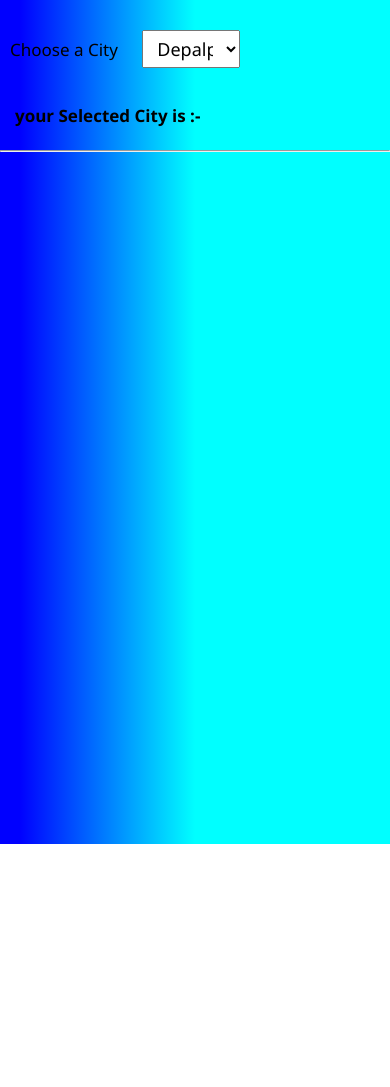
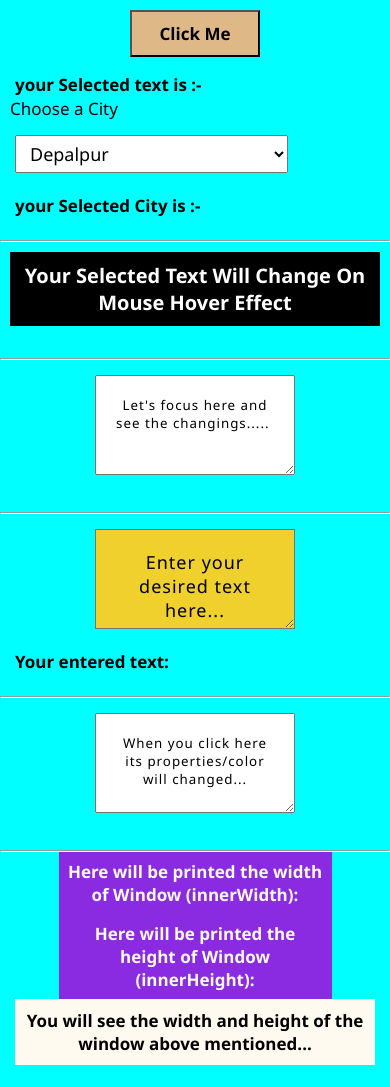
Before and after one commit to sabirvlog/JS-Events, a plain HTML site: page index.html in a window 390 px wide. Before the commit the page ends 844 px from the top, so only its background shows below. Drawn offline with Linux system fonts and the light colour scheme.

Commit message:
events02

```diff
--- a/index.html
+++ b/index.html
@@ -24,11 +24,12 @@
 
     <!-- Now (addEventListener) will start from here  -->
     <!-- No.1 is click -->
-     <!-- <button id="demo">Click Me</button>
-     <p>your Selected text is :-  &nbsp; <span id="place"></span></p> -->
+    <button id="demo">Click Me</button>
+    <p>your Selected text is :- &nbsp; <span id="place"></span></p>
 
     <!-- No.2 is "change" -->
-    <label> Choose a City
+    <label>
+      Choose a City
       <select id="city" name="city">
         <option value="Depalpur">Depalpur</option>
         <option value="Okara">Okara</option>
@@ -37,18 +38,46 @@
         <option value="Faisalabad">Faisalabad</option>
       </select>
     </label>
-        <p>your Selected City is :-  &nbsp; <span id="get"></span></p>
+    <p>your Selected City is :- &nbsp; <span id="get"></span></p>
 
     <br />
     <hr />
 
     <!-- No.3 is "mouseOver" -->
+    <span id="mouseover">your Selected text will change on mouse hover effect</span
+    >
+    <br />
+    <hr />
+    <!-- No.4 is "focus" -->
+    <textarea
+      id="menu"
+      placeholder="Let's focus here and see the changings..... "
+    ></textarea>
+    <br />
+    <hr />
 
-      <!-- No.4 is "focus" -->
+    <!-- No.5 is "keypress" eventType works on windows specially -->
+    <textarea id="key" placeholder="Enter your desired text here..."></textarea>
 
-      <!-- No.5 is "resize" -->
+    <p>Your entered text: &nbsp; <span id="save"></span></p>
+    <br />
+    <hr />
 
-      <!-- No.6 is "keypress" -->
+    <!-- No.6 is "blur" -->
+    <textarea
+      name="blr"
+      id="blr"
+      placeholder="When you click here its properties/color will changed..."
+    ></textarea>
+    <br />
+    <hr />
+
+    <!-- No.7 is "resize" eventType works on windows specially -->
+    <p id="width">Here will be printed the width of Window (innerWidth):</p>
+    <p id="height">Here will be printed the height of Window (innerHeight):</p>
+
+    <p class="para">You will see the width and height of the window above mentioned...</p>
+  <br>
 
   </body>
   <script>
@@ -69,19 +98,62 @@
     // Now addEventListener will start from here
     // No.1 result.................
     // click() eventType is used for just button actions..........
-  /*
-    var position = document.getElementById('demo');
-    position.addEventListener ('click', function(){
-       var pos= prompt("Salam everyone! you are welcome here.Enter your name below: ");
-       document.getElementById('place').innerHTML = pos;
+
+    var position = document.getElementById("demo");
+    position.addEventListener("click", function () {
+      var pos = prompt("Salam everyone! you are welcome here.Enter your name below: "
+      );
+      document.getElementById("place").innerHTML = pos;
     });
-*/
 
- // No.2 result.................
- var sm = document.getElementById('city');
-city.addEventListener("change", function() {
-     var val = document.getElementById('city').value;
-     document.getElementById('get').innerHTML = val;
+    // No.2 result......................
+    //  "change" is used for <select>, <input> and <textarea>.......
+    var sm = document.getElementById("city");
+    city.addEventListener("change", function () {
+      var val = document.getElementById("city").value;
+      document.getElementById("get").innerHTML = val;
+    });
+
+    //  No.3 results used for text......................
+    var print = document.getElementById("mouseover");
+    print.addEventListener("mouseover", function () {
+      print.innerHTML = "Hello man you have successful done";
+      print.style.background = "green";
+      print.style.color = "white";
+    });
+
+    // No.4 results....focus eventType results...........................
+    var element = document.getElementById("menu");
+    element.addEventListener("focus", function () {
+      element.style.background = "red";
+      element.style.fontWeight = "700";
+      element.style.fontSize = "18px";
+      element.innerHTML = "Hi! I am sabir khan";
+    });
+
+    // No.5 results..........keypress eventType results.....................
+    var sum = document.getElementById("key");
+    sum.addEventListener("keypress", function () {
+      var value = document.getElementById("key").value;
+      document.getElementById("save").innerHTML = value;
+    });
+
+    // No.6 results..........`blur eventType results.....................
+    var mouseKey = document.getElementById("blr");
+    mouseKey.addEventListener("focus", function () {
+      mouseKey.style.background = "coral";
+      mouseKey.style.color = "aqua";
+      mouseKey.style.fontSize = "18px";
+    });
+    mouseKey.addEventListener("blur", function () {
+      mouseKey.style.background = "white";
+      mouseKey.style.color = "black";
+    });
+
+    // No.7 results.......resize eventType results.....................
+    window.addEventListener("resize", function(){
+      window.document.getElementById("width").innerHTML = window.innerWidth;
+      window.document.getElementById("height").innerHTML = window.innerHeight;
     })
 
   </script>
--- a/style.css
+++ b/style.css
@@ -14,12 +14,10 @@ button {
     padding: 10px;
     font-size: 17px;
     font-weight: 600;
-    position: relative;
-    top: 50%;
-    left: 50%;
-    transform: translate(-50%, -50%);
     background: burlywood;
     transition: .5s;
+    display: block;
+    margin: 10px auto;
 }
 button:hover {
     border: 2px solid crimson;
@@ -47,3 +45,62 @@ label {
     font-size: 17px;
     padding: 0 10px;
 }
+#mouseover {
+    padding: 10px 110px;
+    font-size: 24px;
+    font-weight: bolder;
+    margin: 20px 250px;
+    display: block;
+    text-align: center;
+    background: black;
+    color: white;
+    text-transform: capitalize;
+}
+textarea {
+    display: block;
+    margin: 15px auto;
+    width: 200px;
+    height: 100px;
+    text-align: center;
+    padding: 20px;
+    letter-spacing: 1px;
+}
+#key {
+    background: #efd02c;
+    font-size: 18px;
+}
+::placeholder {
+    color: black;
+}
+#width, #height {
+    font-weight: 600;
+    font-size: 17px;
+    margin: auto;
+    color: floralwhite;
+    background: blueviolet;
+    width: 70%;
+    text-align: center;
+    display: block;
+    padding: 8px;
+}
+.para {
+    padding: 10px;
+    text-align: center;
+    background: floralwhite;
+}
+
+@media only screen and (max-width: 770px)
+{
+    body {
+        background: cyan;
+    }
+    #mouseover {
+        padding: 10px;
+        font-size: 20px;
+        margin: 10px;
+    }
+    select {
+        margin: 15px;
+        width: 70%;
+    }
+}
```
Lines whose indentation alone changed are shown as unchanged.
